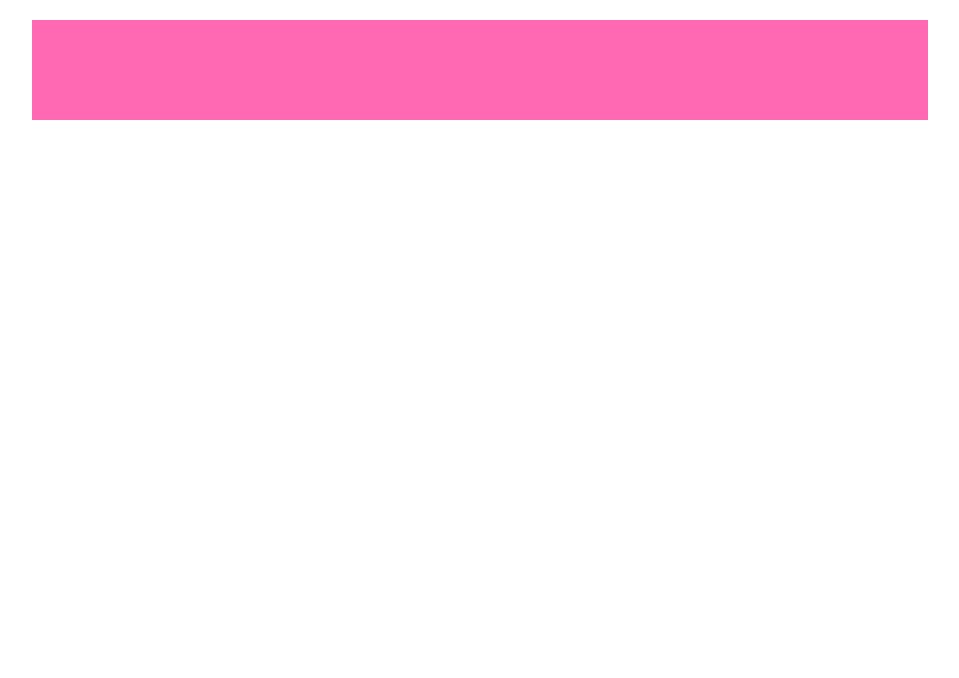
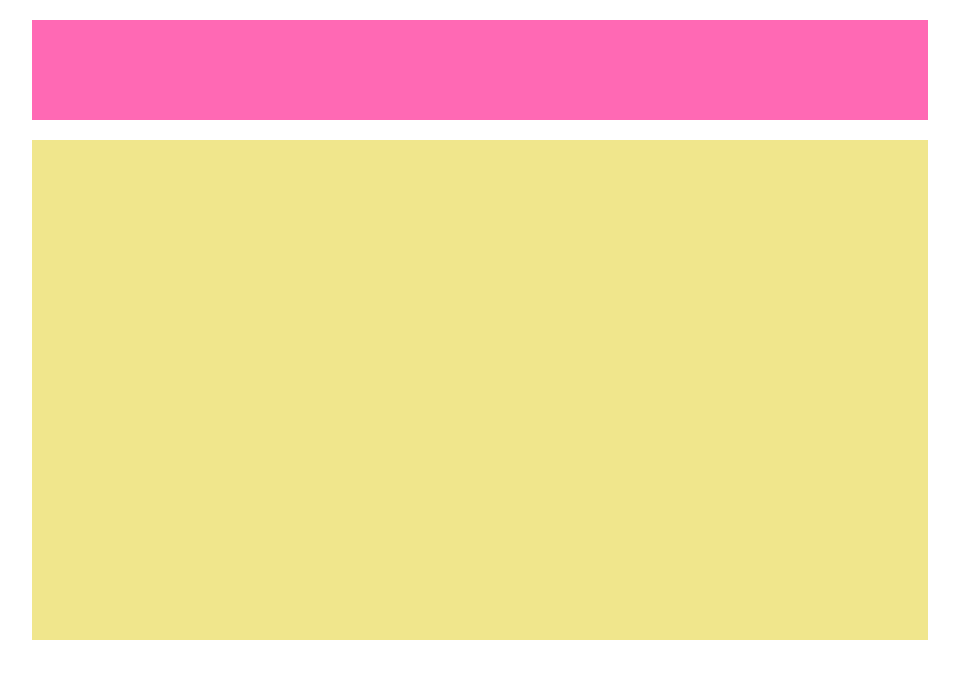
Before and after one commit to chazn3x/htmlcss-struttura-wp, a plain HTML site: page index.html in a window 1280 px wide. Shown: the whole page, without its empty margins (160-1119 px from the left). Drawn offline with Linux system fonts and the light colour scheme.

Commit message:
jumbotron

```diff
--- a/css/style.css
+++ b/css/style.css
@@ -22,7 +22,16 @@ header {
     height: 100px;
 }
 
+/* ++++++ jumbotron ++++++ */
+.jumbotron {
+    margin: 20px 0;
+}
+
 /* ++++++ debug ++++++ */
 .debug header {
     background-color: hotpink;
 }
+.debug .jumbotron {
+    height: 500px;
+    background-color: khaki;
+}
```
